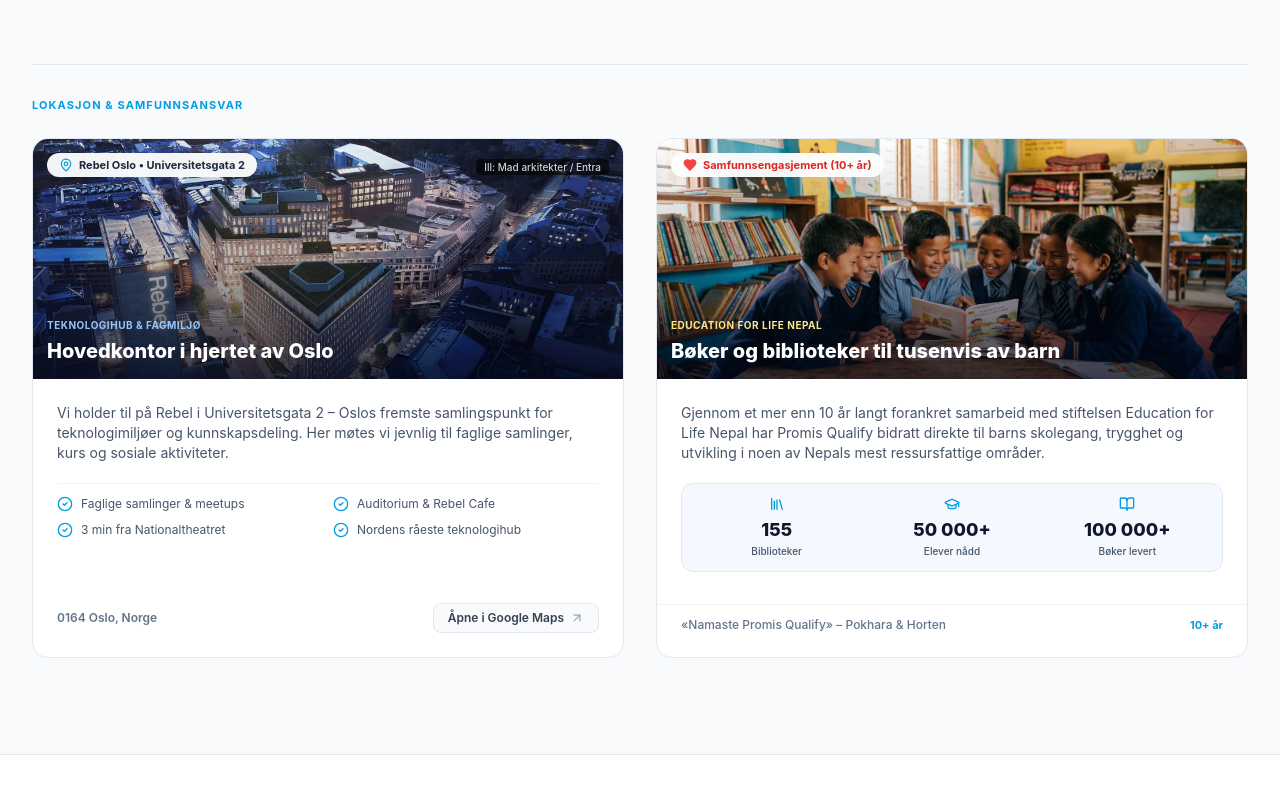
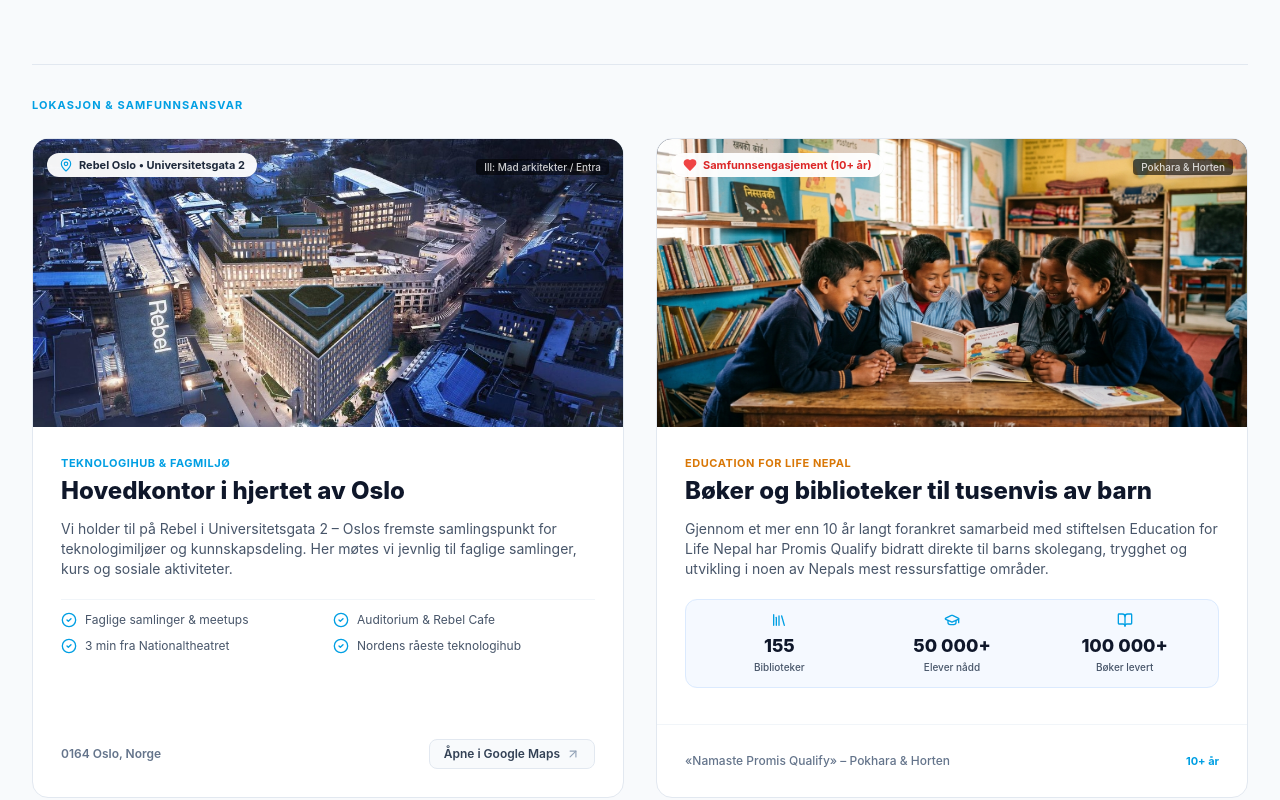
Before and after one commit to bradnaus-git/Promis-Qualify, a Next.js app: page / in a window 1280 px wide. Shown: the part 7640-8440 px from the top of the page. Built offline with nearby package versions, Linux system fonts and the light colour scheme.

Commit message:
fix(culture): position headlines in card body to leave Rebel facade sign and photo completely unblocked

```diff
--- a/src/components/CompanyCulture.tsx
+++ b/src/components/CompanyCulture.tsx
@@ -97,7 +97,7 @@
             {/* Rebel Oslo Card */}
             <div className="rounded-2xl bg-white border border-slate-200 shadow-xs overflow-hidden flex flex-col justify-between hover:shadow-md transition-shadow">
               <div>
-                <div className="relative h-52 sm:h-60 w-full bg-slate-100 overflow-hidden group">
+                <div className="relative h-60 sm:h-72 w-full bg-slate-900 overflow-hidden group">
                   <Image
                     src="/images/culture/rebel-oslo-sign.jpg"
                     alt={lang === "no" ? "Rebel Oslo med fasadeskilt ved Universitetsgata 2, Tullinkvartalet" : "Rebel Oslo with facade sign at Universitetsgata 2, Tullinkvartalet"}
@@ -105,7 +105,6 @@
                     sizes="(max-width: 1024px) 100vw, 50vw"
                     className="object-cover object-[left_center] transition-transform duration-700 group-hover:scale-105"
                   />
-                  <div className="absolute inset-0 bg-gradient-to-t from-slate-950/80 via-slate-950/25 to-transparent" />
                   <div className="absolute top-3.5 left-3.5">
                     <span className="px-3 py-1 rounded-full bg-white/95 backdrop-blur-md text-[11px] font-bold text-slate-800 shadow-xs flex items-center gap-1.5">
                       <MapPin className="w-3.5 h-3.5 text-[#009FE3]" />
@@ -118,17 +117,15 @@
                       Ill: Mad arkitekter / Entra
                     </span>
                   </div>
-                  <div className="absolute bottom-3.5 left-3.5 right-3.5 text-white">
-                    <span className="text-[10px] font-bold uppercase tracking-wider text-blue-300">
-                      {lang === "no" ? "Teknologihub & Fagmiljø" : "Tech Hub & Community"}
-                    </span>
-                    <h3 className="text-lg sm:text-xl font-extrabold text-white leading-tight mt-0.5">
-                      {lang === "no" ? "Hovedkontor i hjertet av Oslo" : "Headquarters in the Heart of Oslo"}
-                    </h3>
-                  </div>
                 </div>
 
-                <div className="p-6">
+                <div className="p-6 sm:p-7">
+                  <div className="text-[11px] font-bold uppercase tracking-wider text-[#009FE3] mb-1">
+                    {lang === "no" ? "Teknologihub & Fagmiljø" : "Tech Hub & Community"}
+                  </div>
+                  <h3 className="text-xl sm:text-2xl font-extrabold text-slate-900 leading-tight mb-3">
+                    {lang === "no" ? "Hovedkontor i hjertet av Oslo" : "Headquarters in the Heart of Oslo"}
+                  </h3>
                   <p className="text-xs sm:text-sm text-slate-600 leading-relaxed mb-5">
                     {lang === "no"
                       ? "Vi holder til på Rebel i Universitetsgata 2 – Oslos fremste samlingspunkt for teknologimiljøer og kunnskapsdeling. Her møtes vi jevnlig til faglige samlinger, kurs og sosiale aktiviteter."
@@ -156,7 +153,7 @@
                 </div>
               </div>
 
-              <div className="p-6 pt-0 flex items-center justify-between">
+              <div className="p-6 sm:p-7 pt-0 flex items-center justify-between">
                 <span className="text-xs font-semibold text-slate-500">
                   {lang === "no" ? "0164 Oslo, Norge" : "0164 Oslo, Norway"}
                 </span>
@@ -175,7 +172,7 @@
             {/* Education for Life Nepal Card */}
             <div className="rounded-2xl bg-white border border-slate-200 shadow-xs overflow-hidden flex flex-col justify-between hover:shadow-md transition-shadow">
               <div>
-                <div className="relative h-52 sm:h-60 w-full bg-slate-100 overflow-hidden group">
+                <div className="relative h-60 sm:h-72 w-full bg-slate-900 overflow-hidden group">
                   <Image
                     src="/images/culture/nepal-education.jpg"
                     alt={lang === "no" ? "Skolebarn med bøker i Nepal" : "School children reading books in Nepal"}
@@ -183,24 +180,26 @@
                     sizes="(max-width: 1024px) 100vw, 50vw"
                     className="object-cover transition-transform duration-700 group-hover:scale-105"
                   />
-                  <div className="absolute inset-0 bg-gradient-to-t from-slate-950/75 via-slate-950/20 to-transparent" />
                   <div className="absolute top-3.5 left-3.5">
                     <span className="px-3 py-1 rounded-full bg-white/95 backdrop-blur-md text-[11px] font-bold text-red-600 shadow-xs flex items-center gap-1.5">
                       <Heart className="w-3.5 h-3.5 text-red-500 fill-red-500" />
                       {lang === "no" ? "Samfunnsengasjement (10+ år)" : "Social Impact (10+ years)"}
                     </span>
                   </div>
-                  <div className="absolute bottom-3.5 left-3.5 right-3.5 text-white">
-                    <span className="text-[10px] font-bold uppercase tracking-wider text-amber-200">
-                      Education for Life Nepal
+                  <div className="absolute top-3.5 right-3.5">
+                    <span className="px-2 py-0.5 rounded bg-black/60 backdrop-blur-xs text-[10px] font-medium text-white/80">
+                      Pokhara & Horten
                     </span>
-                    <h3 className="text-lg sm:text-xl font-extrabold text-white leading-tight mt-0.5">
-                      {lang === "no" ? "Bøker og biblioteker til tusenvis av barn" : "Libraries & Books for Thousands of Children"}
-                    </h3>
                   </div>
                 </div>
 
-                <div className="p-6">
+                <div className="p-6 sm:p-7">
+                  <div className="text-[11px] font-bold uppercase tracking-wider text-amber-600 mb-1">
+                    Education for Life Nepal
+                  </div>
+                  <h3 className="text-xl sm:text-2xl font-extrabold text-slate-900 leading-tight mb-3">
+                    {lang === "no" ? "Bøker og biblioteker til tusenvis av barn" : "Libraries & Books for Thousands of Children"}
+                  </h3>
                   <p className="text-xs sm:text-sm text-slate-600 leading-relaxed mb-5">
                     {lang === "no"
                       ? "Gjennom et mer enn 10 år langt forankret samarbeid med stiftelsen Education for Life Nepal har Promis Qualify bidratt direkte til barns skolegang, trygghet og utvikling i noen av Nepals mest ressursfattige områder."
@@ -240,7 +239,7 @@
                 </div>
               </div>
 
-              <div className="p-6 pt-0 text-xs text-slate-500 flex items-center justify-between border-t border-slate-100 pt-3">
+              <div className="p-6 sm:p-7 pt-0 text-xs text-slate-500 flex items-center justify-between border-t border-slate-100 pt-3">
                 <span className="font-medium">
                   {lang === "no" ? "«Namaste Promis Qualify» – Pokhara & Horten" : "«Namaste Promis Qualify» – Pokhara & Horten"}
                 </span>
```
